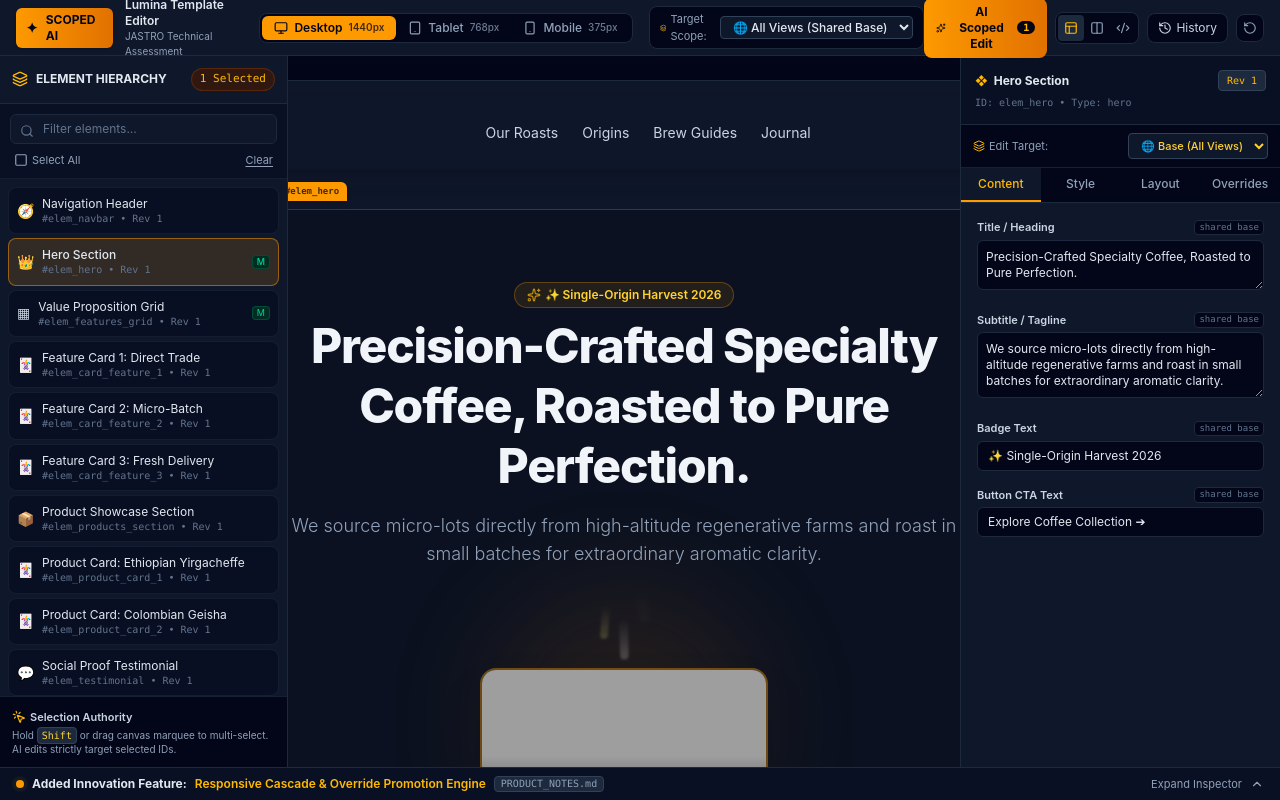
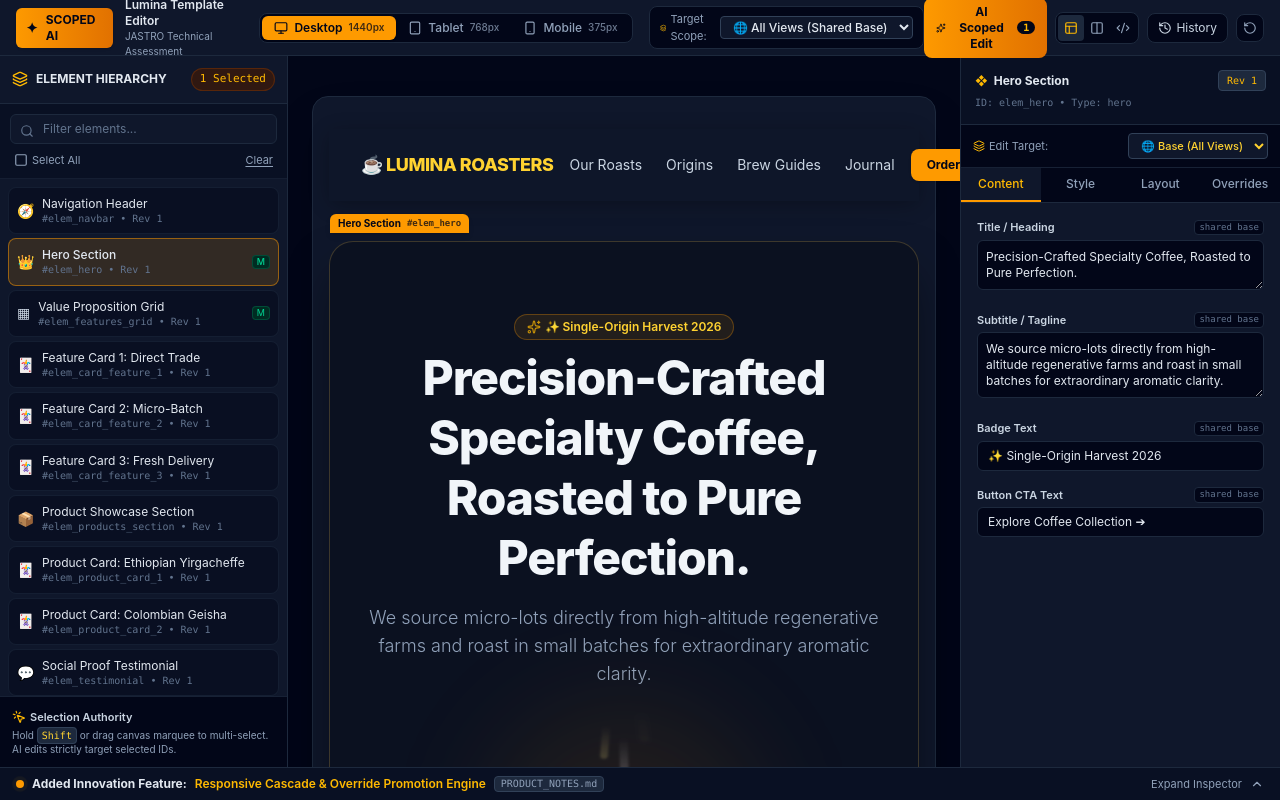
Before and after one commit to Srishtiaideveloper/scoped-ai-template-editor, a React (Vite) app: page / in a window 1280 px wide. Built offline with nearby package versions, Linux system fonts and the light colour scheme; grey boxes are pictures that could not be loaded; a web font is replaced by a local one.

Commit message:
fix(ui): ensure Lumina Roasters brand logo and selection tags are always fully visible across all screen sizes

```diff
--- a/src/components/canvas/CanvasRoot.tsx
+++ b/src/components/canvas/CanvasRoot.tsx
@@ -6,7 +6,6 @@ import {
 } from '../../types/template';
 import { resolveElement } from '../../core/resolutionEngine';
 import { ElementRenderer } from './ElementRenderer';
-import { MousePointer, ZoomIn, ZoomOut, Maximize2 } from 'lucide-react';
 
 interface CanvasRootProps {
   template: TemplateModel;
@@ -37,10 +36,10 @@ export const CanvasRoot: React.FC<CanvasRootProps> = ({
   const [marqueeStart, setMarqueeStart] = useState<{ x: number; y: number } | null>(null);
   const [marqueeCurrent, setMarqueeCurrent] = useState<{ x: number; y: number } | null>(null);
 
-  // Viewport Device Frame Widths
+  // Viewport Device Frame Widths (with max-w-full to prevent horizontal window clipping)
   const getViewportWidth = (vp: ViewportId): string => {
     switch (vp) {
-      case 'desktop': return '1200px';
+      case 'desktop': return 'min(100%, 1200px)';
       case 'tablet': return '768px';
       case 'mobile': return '375px';
       default: return '100%';
@@ -48,10 +47,8 @@ export const CanvasRoot: React.FC<CanvasRootProps> = ({
   };
 
   const handleMouseDown = (e: React.MouseEvent) => {
-    // Only start marquee if clicking directly on background container or canvas wrapper
     const target = e.target as HTMLElement;
     if (target.dataset.elementId) return;
-
     if (e.button !== 0) return; // Left mouse only
 
     if (containerRef.current) {
@@ -89,7 +86,6 @@ export const CanvasRoot: React.FC<CanvasRootProps> = ({
     const minY = Math.min(marqueeStart.y, marqueeCurrent.y);
     const maxY = Math.max(marqueeStart.y, marqueeCurrent.y);
 
-    // If drag was tiny, treat as clear selection or background click
     if (Math.abs(maxX - minX) < 5 && Math.abs(maxY - minY) < 5) {
       if (!e.shiftKey && !e.ctrlKey && !e.metaKey) {
         onClearSelection();
@@ -114,7 +110,6 @@ export const CanvasRoot: React.FC<CanvasRootProps> = ({
         bottom: nodeRect.bottom - containerRect.top + containerRef.current!.scrollTop,
       };
 
-      // Check bounding box intersection
       if (
         nodeBox.left < maxX &&
         nodeBox.right > minX &&
@@ -135,7 +130,6 @@ export const CanvasRoot: React.FC<CanvasRootProps> = ({
     setMarqueeCurrent(null);
   };
 
-  // Keyboard navigation for selection
   useEffect(() => {
     const handleKeyDown = (e: KeyboardEvent) => {
       if (e.target instanceof HTMLInputElement || e.target instanceof HTMLTextAreaElement) return;
@@ -152,7 +146,6 @@ export const CanvasRoot: React.FC<CanvasRootProps> = ({
     return () => window.removeEventListener('keydown', handleKeyDown);
   }, [template, onClearSelection, onSelectMultiple]);
 
-  // Compute Marquee Box Coordinates
   const marqueeBoxStyle: React.CSSProperties = marqueeStart && marqueeCurrent ? {
     left: `${Math.min(marqueeStart.x, marqueeCurrent.x)}px`,
     top: `${Math.min(marqueeStart.y, marqueeCurrent.y)}px`,
@@ -160,7 +153,6 @@ export const CanvasRoot: React.FC<CanvasRootProps> = ({
     height: `${Math.abs(marqueeCurrent.y - marqueeStart.y)}px`,
   } : {};
 
-  // Render elements tree
   const rootElements = template.rootElementIds.map(id => template.elements[id]).filter(Boolean);
 
   return (
@@ -169,7 +161,7 @@ export const CanvasRoot: React.FC<CanvasRootProps> = ({
       onMouseDown={handleMouseDown}
       onMouseMove={handleMouseMove}
       onMouseUp={handleMouseUp}
-      className="flex-1 bg-slate-950 overflow-auto relative p-6 flex flex-col items-center select-none"
+      className="flex-1 bg-slate-950 overflow-auto relative p-6 pt-10 flex flex-col items-center select-none"
     >
       {/* Marquee Selection Drag Overlay */}
       {isMarqueeActive && marqueeStart && marqueeCurrent && (
@@ -179,12 +171,12 @@ export const CanvasRoot: React.FC<CanvasRootProps> = ({
         />
       )}
 
-      {/* Device Frame Wrapper */}
+      {/* Device Frame Wrapper with Headroom Padding for top element selection tags */}
       <div
         ref={canvasRef}
         style={{ width: getViewportWidth(activeViewport) }}
-        className={`transition-all duration-300 bg-slate-900 border border-slate-800 rounded-2xl shadow-2xl overflow-hidden my-auto shrink-0 flex flex-col relative ${
-          activeViewport === 'mobile' ? 'ring-4 ring-slate-800 rounded-[2.5rem] border-8 border-slate-950 p-2' : ''
+        className={`transition-all duration-300 bg-slate-900 border border-slate-800 rounded-2xl shadow-2xl overflow-visible my-auto shrink-0 flex flex-col relative ${
+          activeViewport === 'mobile' ? 'ring-4 ring-slate-800 rounded-[2.5rem] border-8 border-slate-950 p-2 overflow-hidden' : ''
         }`}
       >
         {/* Device Top Speaker Notch for Mobile View */}
@@ -195,13 +187,12 @@ export const CanvasRoot: React.FC<CanvasRootProps> = ({
           </div>
         )}
 
-        {/* Template Element Render Stream */}
-        <div className="w-full flex flex-col space-y-4 p-4">
+        {/* Template Element Render Stream with safe padding */}
+        <div className="w-full flex flex-col space-y-4 p-4 pt-8">
           {rootElements.map((element) => {
             const resolvedEl = resolveElement(element, activeViewport, activeScope);
             const isSelected = selectedIds.includes(element.id);
 
-            // If it's a container/grid/section with children, render children
             const childElements = Object.values(template.elements).filter(
               (child) => child.parentId === element.id
             );
--- a/src/components/canvas/ElementRenderer.tsx
+++ b/src/components/canvas/ElementRenderer.tsx
@@ -161,9 +161,9 @@ export const ElementRenderer: React.FC<ElementRendererProps> = ({
 
       {/* Render Component Content based on Element Type */}
       {element.type === 'navbar' && (
-        <div className="flex items-center justify-between w-full">
+        <div className="flex flex-wrap sm:flex-nowrap items-center justify-between gap-4 w-full">
           <div
-            className="text-lg font-bold tracking-tight cursor-text flex items-center gap-2"
+            className="text-base sm:text-lg font-extrabold tracking-tight cursor-text flex items-center gap-2 text-amber-300 shrink-0"
             onDoubleClick={(e) => handleDoubleClick(e, content.title || '')}
           >
             {isInlineEditing ? (
@@ -181,7 +181,7 @@ export const ElementRenderer: React.FC<ElementRendererProps> = ({
             )}
           </div>
 
-          <div className="hidden md:flex items-center gap-6 text-sm text-slate-300">
+          <div className="hidden lg:flex items-center gap-6 text-sm text-slate-300 shrink-0">
             {content.items?.map((item, idx) => (
               <span key={idx} className="hover:text-amber-400 transition cursor-pointer">
                 {item}
@@ -190,7 +190,7 @@ export const ElementRenderer: React.FC<ElementRendererProps> = ({
           </div>
 
           {content.buttonText && (
-            <button className="bg-amber-500 hover:bg-amber-400 text-slate-950 px-4 py-2 rounded-lg text-xs font-bold transition shadow-sm">
+            <button className="bg-amber-500 hover:bg-amber-400 text-slate-950 px-4 py-2 rounded-lg text-xs font-bold transition shadow-sm shrink-0 whitespace-nowrap">
               {content.buttonText}
             </button>
           )}
```
